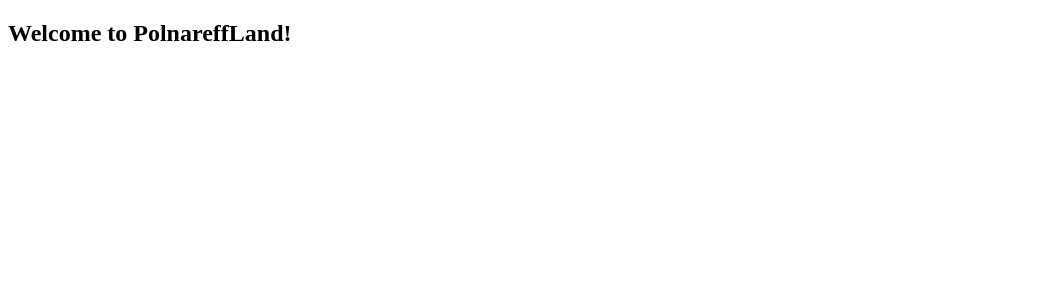
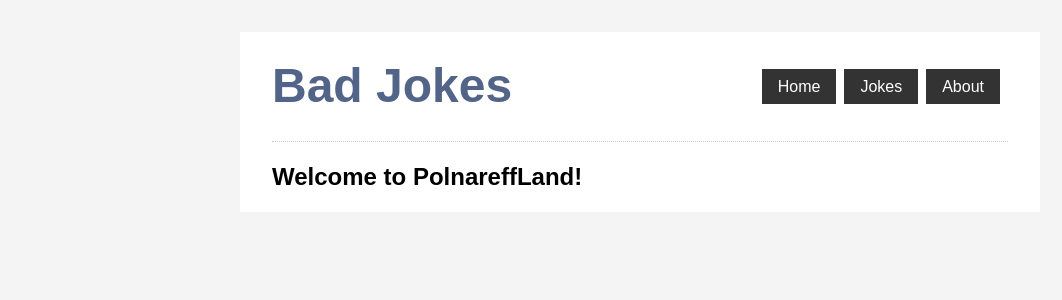
Before and after one commit to hongchris96/badjokes, a Nuxt app: page / in a window 1280 px wide. Shown: the top 300 px of the page, without its empty margins (0-1062 px from the left). Built offline with nearby package versions, Linux system fonts and the light colour scheme.

Commit message:
Add layout folder with default file and css

```diff
--- /dev/null
+++ b/layouts/default.vue
@@ -0,0 +1,48 @@
+<template>
+    <div class="container">
+        <AppHeader/>
+        <nuxt/>
+    </div>
+</template>
+
+<script>
+import AppHeader from '../components/AppHeader';
+
+export default {
+    components: {
+        AppHeader
+    }
+}
+</script>
+
+<style>
+    * {
+        box-sizing: border-box;
+        margin: 0;
+        padding: 0;
+    }
+
+    body {
+        font-family: Arial, Helvetica, sans-serif;
+        font-size: 1rem;
+        line-height: 1.6;
+        background: #f4f4f4;
+    }
+
+    a {
+        color: #666;
+        text-decoration: none;
+    }
+
+    ul {
+        list-style: none;
+    }
+
+    .container {
+        max-width: 800px;
+        margin: 2rem auto;
+        overflow: hidden;
+        padding: 1rem 2rem;
+        background: #fff;
+    }
+</style>
```
